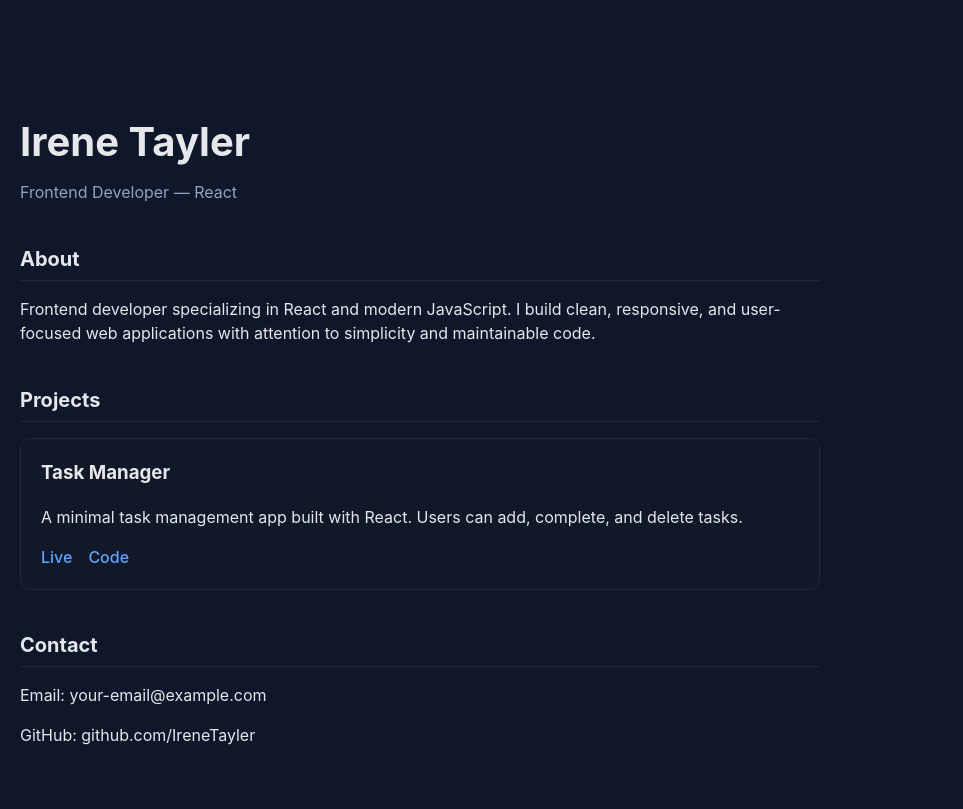
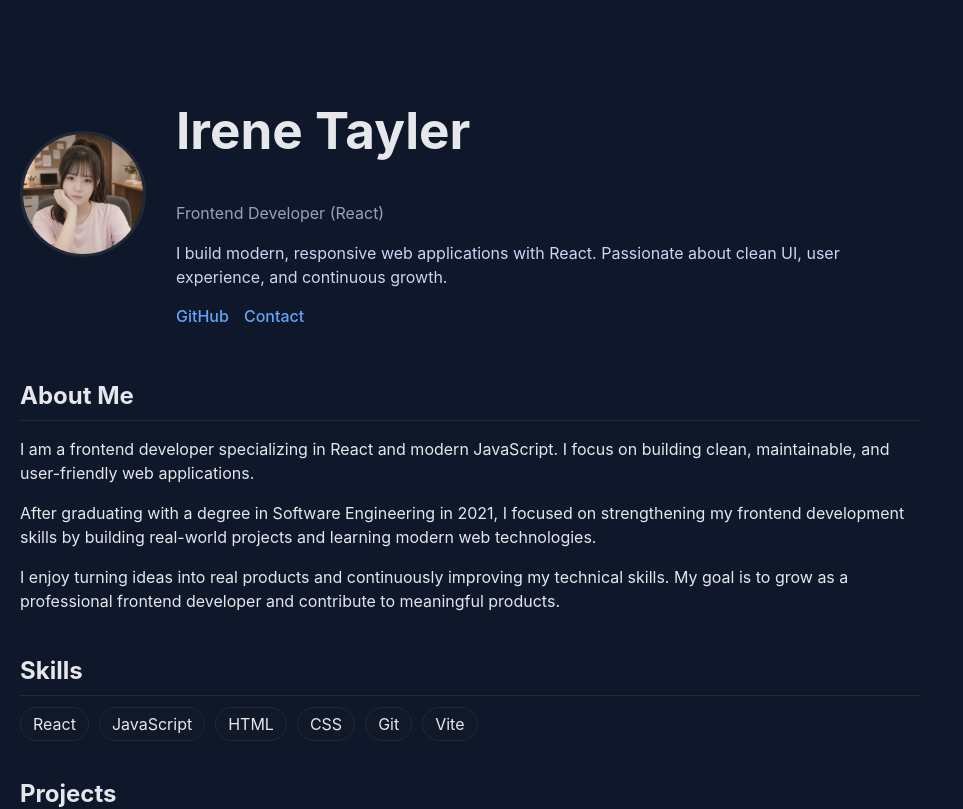
Before and after one commit to IreneTayler/my-portfolio, a React (Vite) app: page / in a window 1280 px wide. Shown: the top 809 px of the page, without its empty margins (0-963 px from the left). Built offline with nearby package versions, Linux system fonts and the light colour scheme.

Commit message:
Add professional portfolio layout

```diff
--- a/src/App.jsx
+++ b/src/App.jsx
@@ -2,54 +2,89 @@ function App() {
   return (
     <div className="page">
       <div className="container">
-        <header className="header">
-          <h1>Irene Tayler</h1>
-          <p>Frontend Developer — React</p>
-        </header>
 
+        {/* Hero */}
+        <section className="hero">
+          <img src="/profile.jpg" alt="profile" className="photo" />
+
+          <div>
+            <h1>Irene Tayler</h1>
+            <p className="role">Frontend Developer (React)</p>
+            <p className="intro">
+              I build modern, responsive web applications with React.
+              Passionate about clean UI, user experience, and continuous growth.
+            </p>
+
+            <div className="heroButtons">
+              <a href="https://github.com/IreneTayler" target="_blank">GitHub</a>
+              <a href="mailto:your-email@example.com">Contact</a>
+            </div>
+          </div>
+        </section>
+
+        {/* About */}
         <section className="section">
-          <h2>About</h2>
+          <h2>About Me</h2>
           <p>
-            Frontend developer specializing in React and modern JavaScript.
-            I build clean, responsive, and user-focused web applications with
-            attention to simplicity and maintainable code.
+            I am a frontend developer specializing in React and modern JavaScript.
+            I focus on building clean, maintainable, and user-friendly web applications.
+          </p>
+
+          <p>
+            After graduating with a degree in Software Engineering in 2021,
+            I focused on strengthening my frontend development skills by building
+            real-world projects and learning modern web technologies.
+          </p>
+
+          <p>
+            I enjoy turning ideas into real products and continuously improving my
+            technical skills. My goal is to grow as a professional frontend developer
+            and contribute to meaningful products.
           </p>
         </section>
 
+        {/* Skills */}
+        <section className="section">
+          <h2>Skills</h2>
+          <div className="skills">
+            <span>React</span>
+            <span>JavaScript</span>
+            <span>HTML</span>
+            <span>CSS</span>
+            <span>Git</span>
+            <span>Vite</span>
+          </div>
+        </section>
+
+        {/* Projects */}
         <section className="section">
           <h2>Projects</h2>
 
           <div className="project">
             <h3>Task Manager</h3>
             <p>
-              A minimal task management app built with React. Users can add,
-              complete, and delete tasks.
+              A task management application built with React.
+              Users can add, complete, and delete tasks.
             </p>
 
             <div className="links">
-              <a
-                href="https://task-manager-five-phi-15.vercel.app/"
-                target="_blank"
-                rel="noreferrer"
-              >
-                Live
+              <a href="https://task-manager-five-phi-15.vercel.app/" target="_blank">
+                Live Demo
               </a>
-              <a
-                href="https://github.com/IreneTayler/task-manager"
-                target="_blank"
-                rel="noreferrer"
-              >
-                Code
+              <a href="https://github.com/IreneTayler/task-manager" target="_blank">
+                GitHub
               </a>
             </div>
           </div>
         </section>
 
+        {/* Contact */}
         <section className="section">
           <h2>Contact</h2>
           <p>Email: your-email@example.com</p>
           <p>GitHub: github.com/IreneTayler</p>
         </section>
+
       </div>
 
       <style>{`
@@ -61,26 +96,45 @@ function App() {
         }
 
         .page {
-          min-height: 100vh;
           display: flex;
           justify-content: center;
-          align-items: center;
-          padding: 40px 20px;
+          padding: 60px 20px;
         }
 
         .container {
-          max-width: 800px;
+          max-width: 900px;
           width: 100%;
         }
 
-        .header h1 {
-          font-size: 40px;
-          margin-bottom: 8px;
+        .hero {
+          display: flex;
+          gap: 30px;
+          align-items: center;
+          margin-bottom: 50px;
         }
 
-        .header p {
+        .photo {
+          width: 120px;
+          height: 120px;
+          border-radius: 50%;
+          object-fit: cover;
+          border: 3px solid #1f2937;
+        }
+
+        .role {
           color: #94a3b8;
-          margin-bottom: 40px;
+          margin-bottom: 10px;
+        }
+
+        .intro {
+          color: #cbd5f5;
+          margin-bottom: 15px;
+        }
+
+        .heroButtons a {
+          margin-right: 15px;
+          color: #60a5fa;
+          text-decoration: none;
         }
 
         .section {
@@ -88,10 +142,17 @@ function App() {
         }
 
         .section h2 {
-          font-size: 20px;
+          border-bottom: 1px solid #1f2937;
+          padding-bottom: 6px;
           margin-bottom: 16px;
-          border-bottom: 1px solid #1e293b;
-          padding-bottom: 6px;
+        }
+
+        .skills span {
+          background: #111827;
+          padding: 6px 12px;
+          margin-right: 10px;
+          border-radius: 20px;
+          border: 1px solid #1f2937;
         }
 
         .project {
@@ -101,18 +162,10 @@ function App() {
           border: 1px solid #1f2937;
         }
 
-        .project h3 {
-          margin-top: 0;
-        }
-
         .links a {
           margin-right: 16px;
           color: #60a5fa;
           text-decoration: none;
-        }
-
-        .links a:hover {
-          text-decoration: underline;
         }
       `}</style>
     </div>
```
Also changed, not shown: public/profile.jpg (added).
